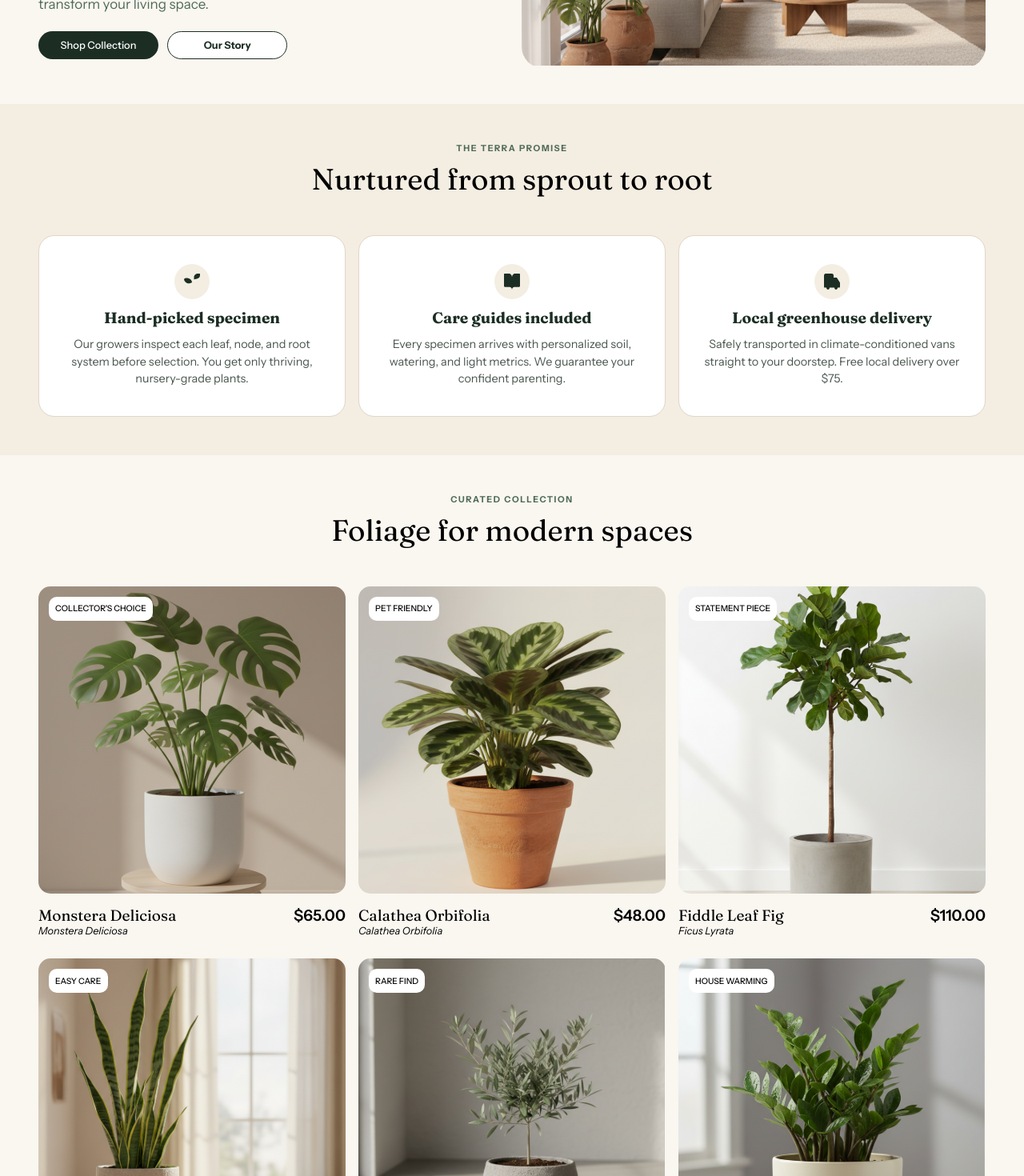
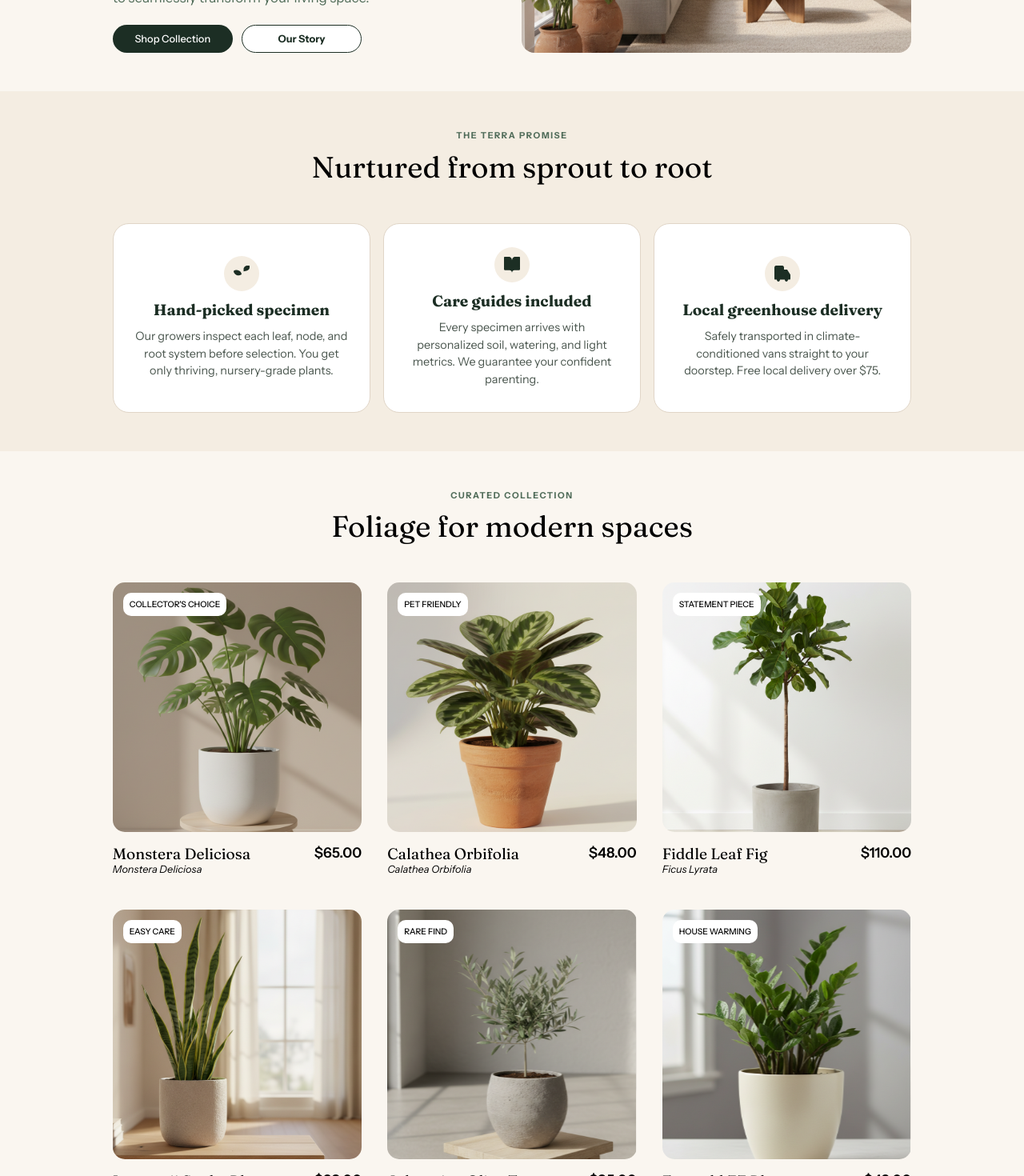
Before and after one commit to knaur-onn/Terra, a React (Vite) app: page / in a window 1280 px wide. Shown: the part 440-1910 px from the top of the page at 80% size. Built offline with nearby package versions, Linux system fonts and the light colour scheme.

Commit message:
Improved the responsiveness of each section by making the padding use clamp()

```diff
--- a/src/styles/CareTips.css
+++ b/src/styles/CareTips.css
@@ -4,6 +4,7 @@
 .caretips-section{
     background-color: #F4EDE2;
     padding: min(3em, 6%);
+    padding-inline: clamp(1rem, 11vw, 20rem);
 }
 
 .caretips-card{
--- a/src/styles/Collections.css
+++ b/src/styles/Collections.css
@@ -3,16 +3,48 @@
 
 .collections-section{
     background-color: #FAF6F0;
-    padding: min(3em, 6%);
+    padding-block: min(3em, 6%);
+    padding-inline: clamp(1rem, 11vw, 20rem);
 }
 
 .collections-card{
     display: grid;
-    grid-template-columns: repeat(auto-fit, minmax(200px, 1fr));
-    gap: 1rem;
+    grid-template-columns: repeat(auto-fit, minmax(180px, 1fr));
+    gap: 2rem;
 }
 
-@media (min-width: 944px) {
+@media (min-width: 650px) {
+    .collections-card{
+    grid-template-columns: repeat(auto-fit, minmax(200px, 1fr));
+    }
+}
+
+@media (min-width: 1149px) {
+    .collections-card{
+    grid-template-columns: repeat(auto-fit, minmax(210px, 1fr));
+    }
+}
+
+@media (min-width: 1200px) {
+    .collections-card{
+    grid-template-columns: repeat(auto-fit, minmax(250px, 1fr));
+    }
+}
+
+@media (min-width: 1406px) {
+    .collections-card{
+    grid-template-columns: repeat(auto-fit, minmax(calc(270px + 1rem), 1fr));
+    }
+}
+/*
+@media (min-width: 1406px) {
+    .collections-card{
+    grid-template-columns: repeat(auto-fit, minmax(calc(300px + 11rem), 1fr));
+    }
+} */
+
+
+/* @media (min-width: 944px) {
     .collections-card{
     grid-template-columns: repeat(auto-fit, minmax(250px, 1fr));
     }
@@ -32,9 +64,9 @@
 
 @media (min-width: 1410px) {
     .collections-card{
-    grid-template-columns: repeat(auto-fit, minmax(340px, 1fr));
+    grid-template-columns: repeat(auto-fit, minmax(300px, 1fr));
     }
-}
+} */
 /* @media (min-width: 768px) {
     .collections-card{
         display: grid;
--- a/src/styles/ImageCard.css
+++ b/src/styles/ImageCard.css
@@ -68,5 +68,5 @@
 
 .product-price{
     font-weight: 600;
-    font-size: clamp(1.1rem, 1.5vw, 2rem);
+    font-size: clamp(1.1rem, 1.2vw, 2rem);
 }
--- a/src/styles/Landing.css
+++ b/src/styles/Landing.css
@@ -5,6 +5,7 @@
 .landing-page{
     background-color: #FAF6F0;
     padding: min(3em, 6%);
+    padding-inline: clamp(1rem, 11vw, 20rem);
     display: grid;
     grid-template-columns: repeat(auto-fit, minmax(250px, 1fr));
     gap: 1.5rem;
--- a/src/styles/Promise.css
+++ b/src/styles/Promise.css
@@ -4,6 +4,7 @@
 .promise-section{
     background-color: #F4EDE2;
     padding: min(3em, 6%);
+    padding-inline: clamp(1rem, 11vw, 20rem);
 }
 
 .promise-card{
```
